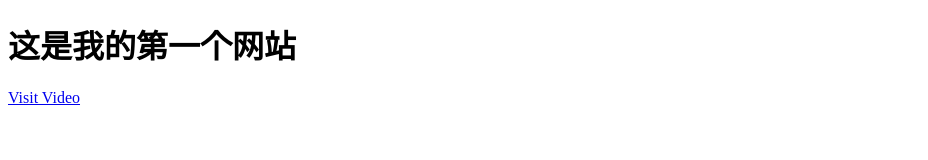
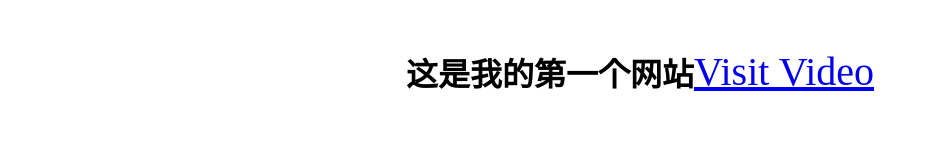
Before and after one commit to drainAA/drainAA.github.io, a plain HTML site: page index.html in a window 1280 px wide. Shown: the whole page, without its empty margins (0-928 px from the left). Drawn offline with Linux system fonts and the light colour scheme.

Commit message:
Update index.html

```diff
--- a/index.html
+++ b/index.html
@@ -3,11 +3,27 @@
 	<head>
 		<meta charset="UTF-8">
 		<title>博客</title>
+		<style type="text/css">
+
+			.section1{
+				width: 100%;
+				display: flex;
+				justify-content: center;
+				align-items: center;
+			}
+
+			.link{
+				font-weight: normal;
+				font-size: 40px;
+			}
+
+		</style>
 	</head>
 	<body>
-		<h1>这是我的第一个网站</h1>
-
-		<p><a href="http://t.cn/Eaaizu4">Visit Video</a></p>
+		<div class="section1">
+			<h1>这是我的第一个网站</h1>
+			<p class="link"><a href="http://t.cn/Eaaizu4">Visit Video</a></p>
+		</div>
 
 
 	</body>
```
